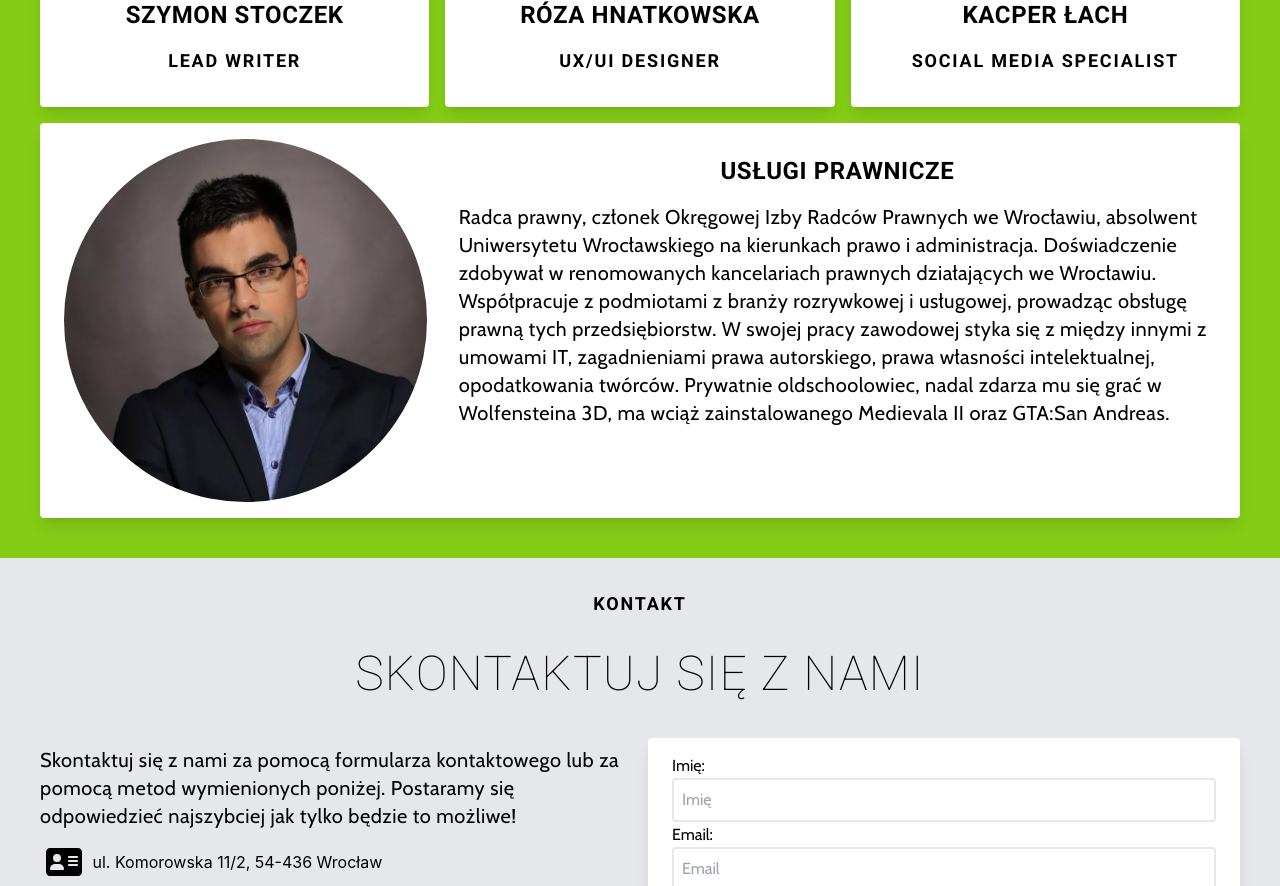
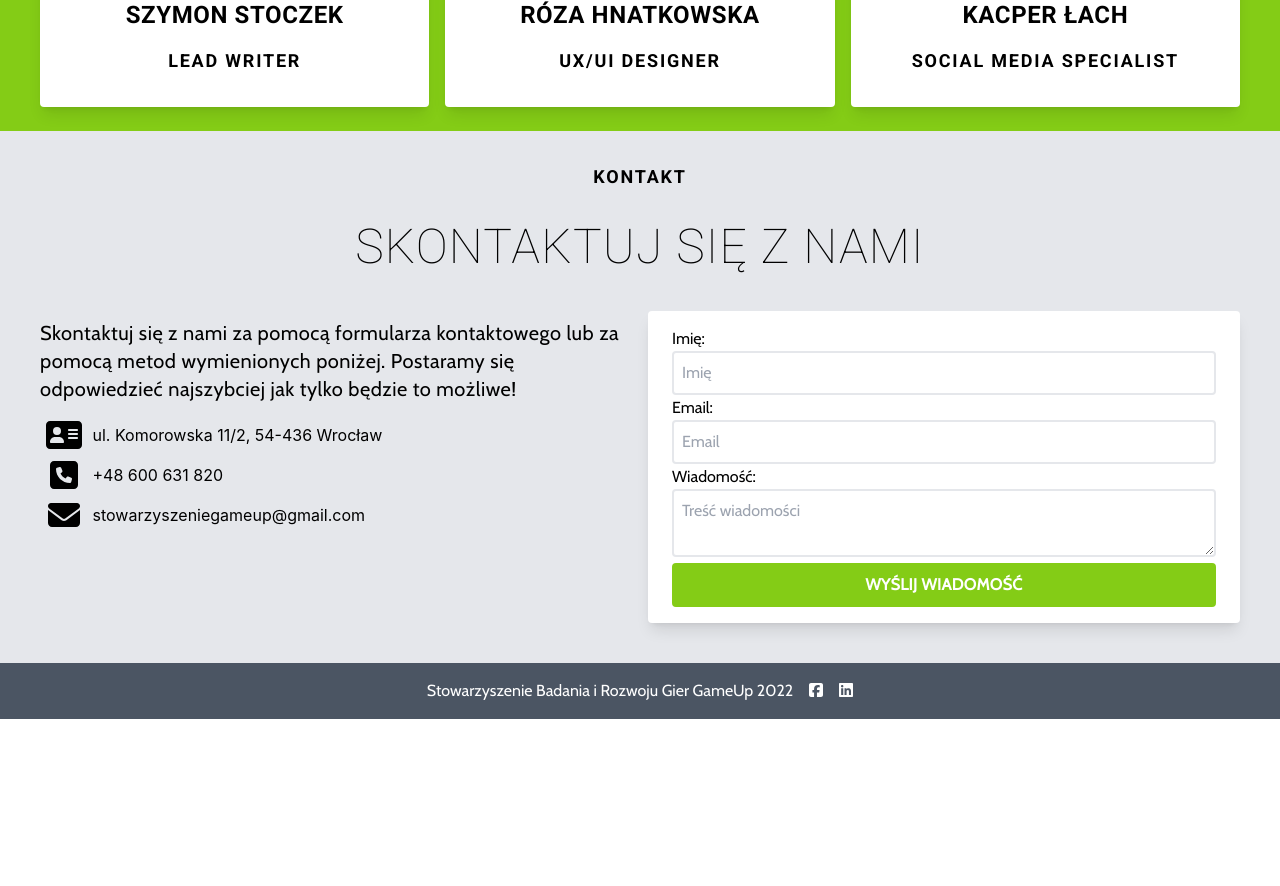
Before and after one commit to stowarzyszenie-gameup/gameup-website, a Next.js app: page / in a window 1280 px wide. Shown: the part 4680-5566 px from the top of the page. After the commit the page ends 5399 px from the top, so only its background shows below. Built offline with nearby package versions, Linux system fonts and the light colour scheme.

Commit message:
Hide lawyer

```diff
--- a/components/Team/index.tsx
+++ b/components/Team/index.tsx
@@ -66,7 +66,7 @@ const Team = () => {
             />
           ))}
         </ul>
-        <div className="grid grid-cols-1 lg:grid-cols-3 w-full h-full rounded overflow-hidden shadow-lg bg-white my-2 px-6 py-4 gap-8">
+        {/* <div className="grid grid-cols-1 lg:grid-cols-3 w-full h-full rounded overflow-hidden shadow-lg bg-white my-2 px-6 py-4 gap-8">
           <img
             src={prawnikPhoto.src}
             alt=""
@@ -87,7 +87,7 @@ const Team = () => {
               wciąż zainstalowanego Medievala II oraz GTA:San Andreas.
             </P>
           </div>
-        </div>
+        </div> */}
       </div>
     </div>
   );
```
